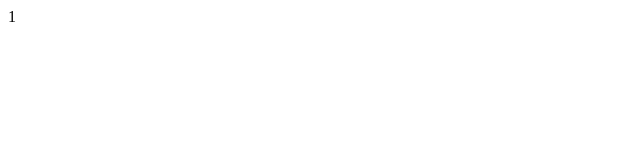
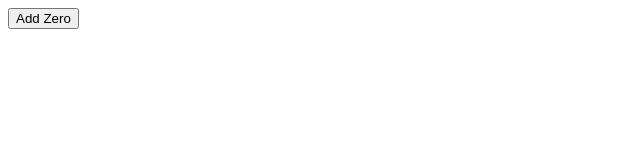
Before and after one commit to awedis/react-programming, a React (Create React App) app: page / in a window 1280 px wide. Shown: the top 160 px of the page, without its empty margins (0-640 px from the left). Built offline with nearby package versions, Linux system fonts and the light colour scheme.

Commit message:
useState Hook (for functional component)

```diff
--- a/src/App.js
+++ b/src/App.js
@@ -6,6 +6,7 @@ import Pro_4 from './components/Pro_4';
 import Pro_5 from './components/Pro_5';
 import Pro_6 from './components/Pro_6';
 import Pro_7 from './components/Pro_7';
+import Pro_8 from './components/Pro_8';
 
 function App() {
   return (
@@ -16,7 +17,8 @@ function App() {
       <Pro_4 />
       <Pro_5 /> */}
       {/* <Pro_6 /> */}
-      <Pro_7 />
+      {/* <Pro_7 /> */}
+      <Pro_8 />
     </div>
   );
 }
--- /dev/null
+++ b/src/components/Pro_8.js
@@ -0,0 +1,18 @@
+import React, { useState } from 'react'
+
+export default function Pro_8() {
+
+    const [count, setCounter] = useState(0);
+    // useState(0) returns a tuple where the first parameter count is the current state of the counter
+    // and setCounter is the method that will allow us to update the counter's state.
+
+    const setCount = () => {
+        setCounter(count + 1);
+    }
+
+    return (
+        <div>
+            <button onClick={setCount}>Add { count ? count : 'Zero' }</button>
+        </div>
+    )
+}
```
Also changed, not shown: 1 other file (tests, documents, lock files or other folders).
